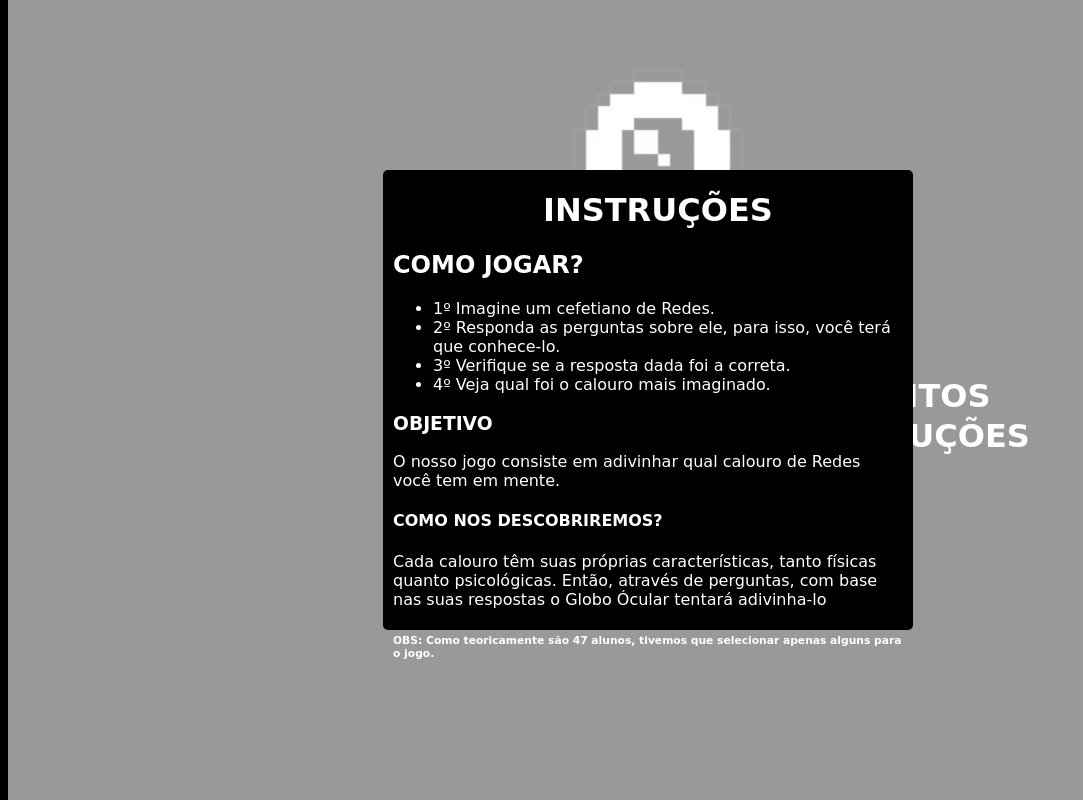
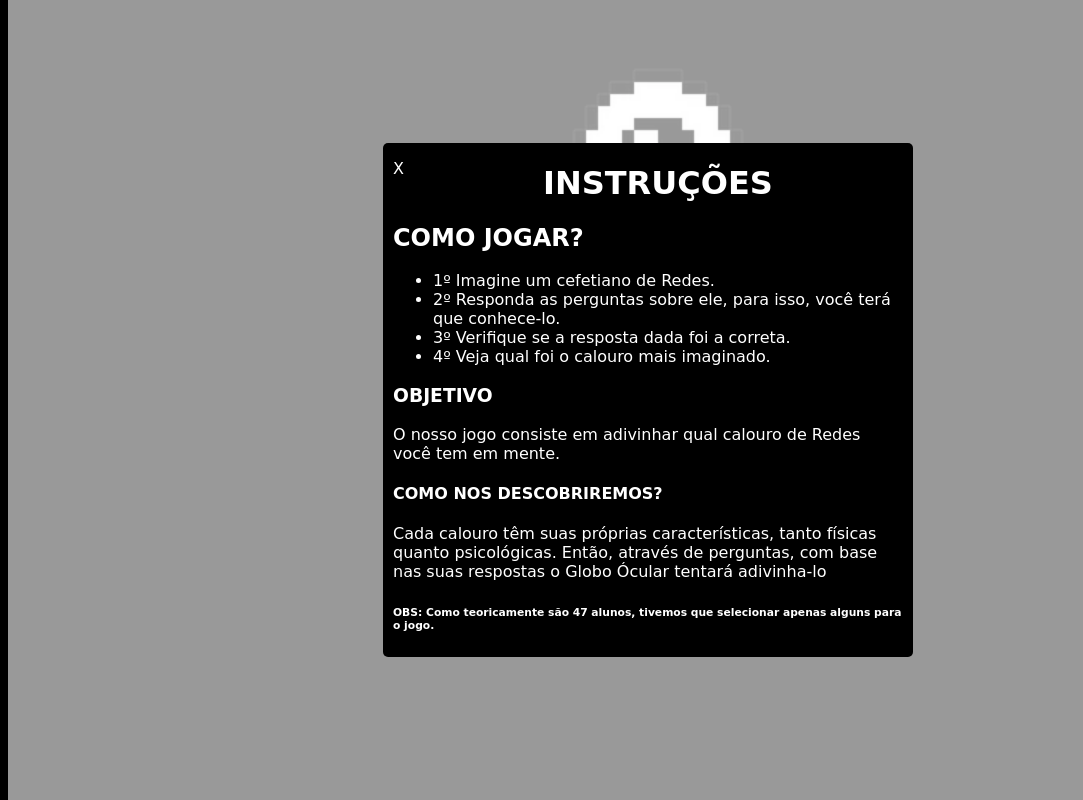
Before and after one commit to Mark1802/DOOM, a plain HTML site: page index.html in a window 1280 px wide. Both pictures are taken after a click on the element "INSTRUÇÕES". Shown: the whole page, without its empty margins (0-1083 px from the left). Drawn offline with Linux system fonts and the light colour scheme; a web font is replaced by a local one.

Commit message:
Add files via upload

```diff
--- a/estilos.css
+++ b/estilos.css
@@ -1,6 +1,7 @@
 body
 {
   background-color: black;
+  overflow-X: hidden;
 }
 
 .inicial
@@ -31,13 +32,13 @@ body
 #CREDITS
 {
   margin-top: 65px;
-  left: 810px;
+  left: 43.5%;
 }
 
 #INSTRUCTION
 {
     margin-top: 105px;
-    left: 800px;
+    left: 42.5%;
 }
 
 #INSTRUCTION:hover, #CREDITS
@@ -80,23 +81,27 @@ body
   position: absolute;
   top: 0px;
   background-color: rgba(255 ,255 ,255 , 0.6);
-  display: none;
+  display: flex;
   justify-content: center;
   align-items: center;
-transition: all 200ms ease-out;
+  transition: all 200ms ease-out;
+  opacity: 0;
+  pointer-events: none;
 }
 
 .lr-modal
 {
   top: 0px;
   width: 510px;
-  height: 460px;
+  min-height: 300px;
   padding-left: 10px;
   padding-right: 10px;
   background-color: black;
   border-radius: 5px;
   color: white;
   font-family: 'Turret Road', cursive;
+  transition: all 200ms ease-out;
+  transform: translateY(-100px);
 }
 
 .lr-modal h1
@@ -104,3 +109,25 @@ transition: all 200ms ease-out;
   position: relative;
   left: 150px;
 }
+
+#close:hover
+{
+  cursor: pointer;
+  font-weight: bold;
+}
+
+#close
+{
+  position: absolute;
+}
+
+.visible-modal
+{
+  opacity: 1.0;
+  pointer-events: all;
+}
+
+.visible-modal .lr-modal
+{
+  transform: translateY(0);
+}
--- a/index.html
+++ b/index.html
@@ -18,6 +18,7 @@
 
       <div class="bg-modal">
           <div class="lr-modal">
+            <p id="close">X</p>
             <h1>INSTRUÇÕES</h1>
             <h2>COMO JOGAR?</h2>
             <ul>
@@ -38,6 +39,7 @@
           </div>
       </div>
 
+      </div>
 
     <script src="program.js"></script>
   </body>
--- a/program.js
+++ b/program.js
@@ -1,12 +1,13 @@
 let InstrucaoEl = document.querySelector('#INSTRUCTION');
 let ModalEl = document.querySelector('.bg-modal');
+let CloseEl = document.querySelector('#close');
 
 InstrucaoEl.addEventListener('click', function()
 {
-  ModalEl.style.display = 'flex';
+  ModalEl.classList.add('visible-modal');
 });
 
-ModalEl.addEventListener('click', function()
+CloseEl.addEventListener('click', function()
 {
-    ModalEl.style.display = 'none';
+  ModalEl.classList.remove('visible-modal');
 });
```
Also changed, not shown: 1 other file.
